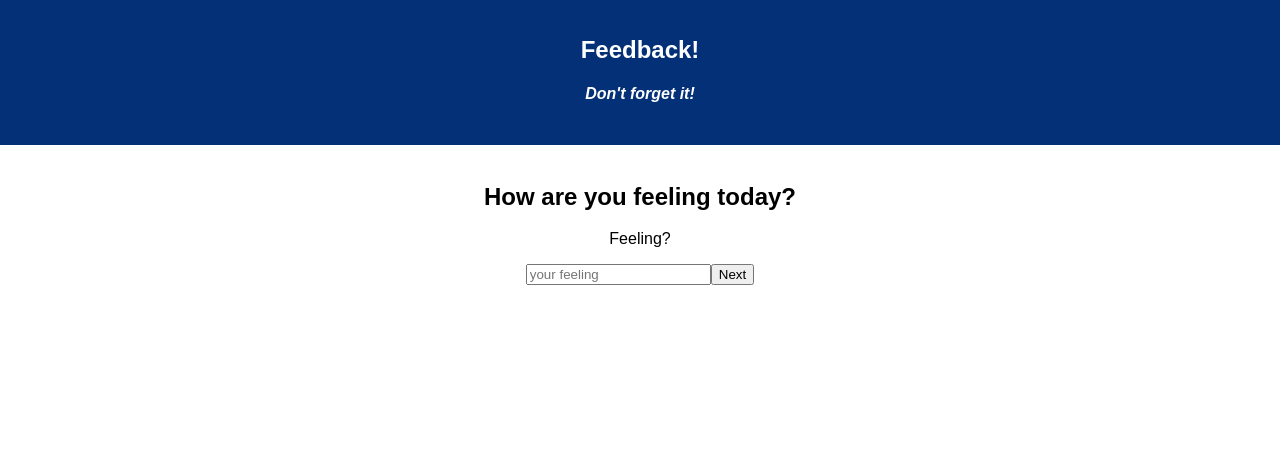
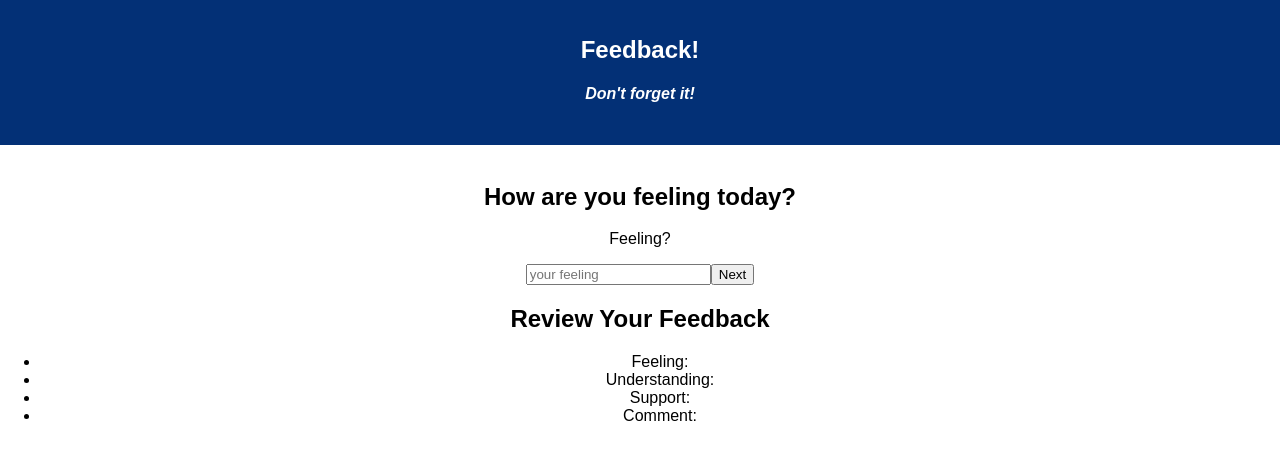
Before and after one commit to WeizhenW/Student-Feedback_Form, a React (Create React App) app: page /#/ in a window 1280 px wide. Shown: the top 460 px of the page. Built offline with nearby package versions, Linux system fonts and the light colour scheme.

Commit message:
revie page added to route

```diff
--- a/src/components/App/App.js
+++ b/src/components/App/App.js
@@ -6,6 +6,7 @@ import Feeling from '../Feeling/Feeling';
 import Understanding from '../Understanding/Understanding';
 import Support from '../Support/Support';
 import Comment from '../Comment/Comment';
+import Review from '../Review/Review';
 
 class App extends Component {
 
@@ -23,6 +24,7 @@ class App extends Component {
           <Route path="/understanding" component={Understanding} />
           <Route path="/support"  component={Support} />
           <Route path="/comment"  component={Comment} />
+          <Route path="/review"  component={Review} />
         </Router>
 
       </div>
--- a/src/components/Comment/Comment.js
+++ b/src/components/Comment/Comment.js
@@ -1,6 +1,7 @@
 import React, { Component } from 'react';
 import { connect } from 'react-redux';
 import { HashRouter as Router, Link } from 'react-router-dom';
+import Review from '../Review/Review';
 
 
 
@@ -27,10 +28,12 @@ class Comment extends Component {
             <div>
             <h2>Any comments you want to leave?</h2>
             <p>Comments?</p>
-            <input type="text" placeholder="your feeling" onChange={this.handleChangeFor('comment')}></input>
+            <input type="text" placeholder="your comments" onChange={this.handleChangeFor('comment')}></input>
             <Router>
-                <Link to="/understanding" ><button onClick={this.handleSubmit}>Next</button></Link>
+                <Link to="/review" ><button onClick={this.handleSubmit}>Next</button></Link>
             </Router>
+            <Review />
+
         </div>
          );
     }
--- a/src/components/Feeling/Feeling.js
+++ b/src/components/Feeling/Feeling.js
@@ -1,6 +1,7 @@
 import React, { Component } from 'react';
 import { connect } from 'react-redux';
 import { HashRouter as Router, Link } from 'react-router-dom';
+import Review from '../Review/Review';
 
 
 
@@ -31,6 +32,7 @@ class Feeling extends Component {
             <Router>
                 <Link to="/understanding" ><button onClick={this.handleSubmit}>Next</button></Link>
             </Router>
+            <Review />
         </div>
          );
     }
--- a/src/components/Review/Review.js
+++ b/src/components/Review/Review.js
@@ -0,0 +1,25 @@
+import React, { Component } from 'react';
+import { connect } from 'react-redux';
+
+class Understanding extends Component {
+
+
+    render() {
+        return (
+            <div>
+            <h2>Review Your Feedback</h2>
+            <ul>
+                <li>Feeling: {this.props.reduxState.feedbackReducer.feeling}</li>
+                <li>Understanding: {this.props.reduxState.feedbackReducer.understanding}</li>
+                <li>Support: {this.props.reduxState.feedbackReducer.support}</li>
+                <li>Comment: {this.props.reduxState.feedbackReducer.comment}</li>
+            </ul>
+        </div>
+         );
+    }
+}
+
+const mapReduxStateToProps = (reduxState) => ({
+    reduxState,
+})
+export default connect(mapReduxStateToProps)(Understanding);
--- a/src/components/Support/Support.js
+++ b/src/components/Support/Support.js
@@ -1,6 +1,7 @@
 import React, { Component } from 'react';
 import { connect } from 'react-redux';
 import { HashRouter as Router, Link } from 'react-router-dom';
+import Review from '../Review/Review';
 
 
 class Support extends Component {
@@ -26,10 +27,12 @@ class Support extends Component {
             <div>
             <h2>How well are you being supported?</h2>
             <p>Feeling?</p>
-            <input type="number" placeholder="your feeling" onChange={this.handleChangeFor('support')}></input>
+            <input type="number" placeholder="support" onChange={this.handleChangeFor('support')}></input>
             <Router>
                 <Link to="/comment" ><button onClick={this.handleSubmit}>Next</button></Link>
             </Router>
+            <Review />
+
         </div>
          );
     }
--- a/src/components/Understanding/Understanding.js
+++ b/src/components/Understanding/Understanding.js
@@ -1,6 +1,7 @@
 import React, { Component } from 'react';
 import { connect } from 'react-redux';
 import { HashRouter as Router, Link } from 'react-router-dom';
+import Review from '../Review/Review';
 
 
 class Understanding extends Component {
@@ -31,6 +32,7 @@ class Understanding extends Component {
             <Router>
                 <Link to="/support" ><button onClick={this.handleSubmit}>Next</button></Link>
             </Router>
+            <Review />
 
         </div>
          );
```
